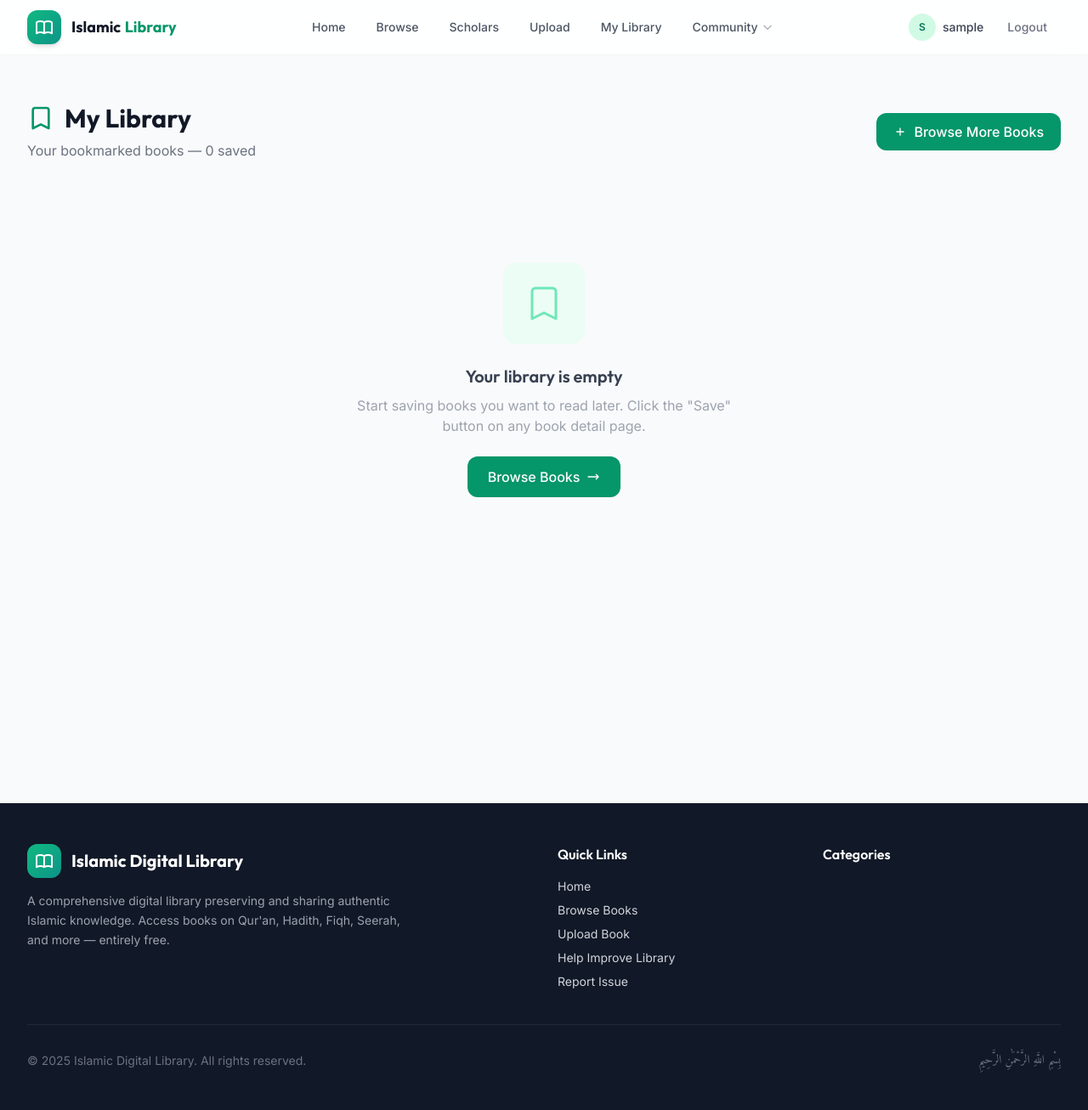
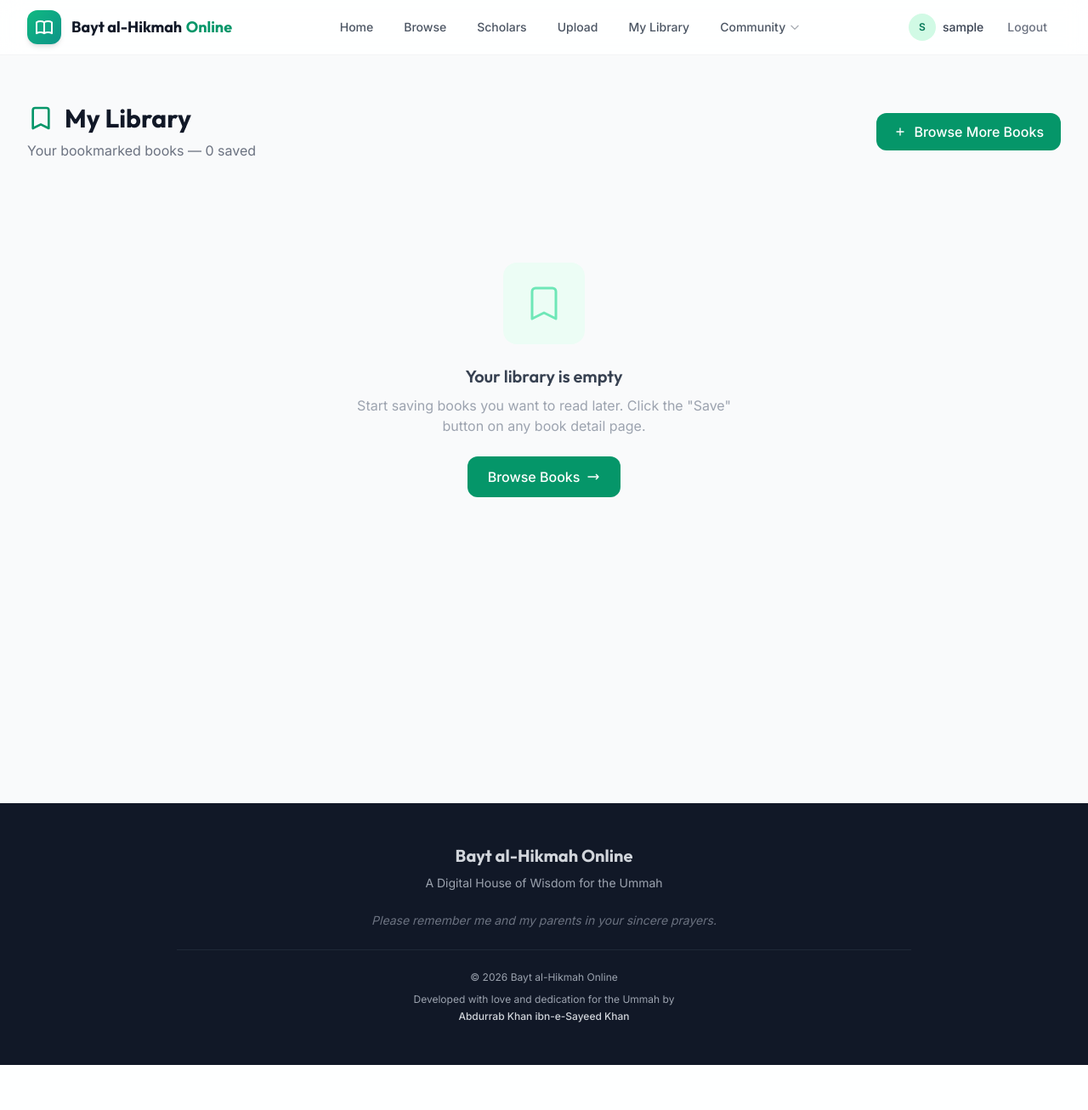
Before and after one commit to AbdurrabKhan198/Digital-Library, a Django app: page /my-library/ in a window 1280 px wide. Shown: the whole page at 85% size. After the commit the page ends 1253 px from the top, so only its background shows below. Run offline with Django 5.2, Linux system fonts and the light colour scheme; the visitor is signed in with stand-in values (Sample User, id 1); data that the repository does not hold is empty; some libraries are stand-ins or nearby versions.

Commit message:
updated name of the library and footer

```diff
--- a/templates/accounts/login.html
+++ b/templates/accounts/login.html
@@ -1,6 +1,6 @@
 {% extends "base.html" %}
 
-{% block title %}Login — Islamic Digital Library{% endblock %}
+{% block title %}Login — Bayt al-Hikmah Online{% endblock %}
 
 {% block content %}
 <div class="min-h-[80vh] flex items-center justify-center px-4 py-12">
--- a/templates/accounts/signup.html
+++ b/templates/accounts/signup.html
@@ -1,6 +1,6 @@
 {% extends "base.html" %}
 
-{% block title %}Sign Up — Islamic Digital Library{% endblock %}
+{% block title %}Sign Up — Bayt al-Hikmah Online{% endblock %}
 
 {% block content %}
 <div class="min-h-[80vh] flex items-center justify-center px-4 py-12">
--- a/templates/admin/library_analytics.html
+++ b/templates/admin/library_analytics.html
@@ -29,7 +29,7 @@
 </style>
 
 <h1 style="font-size: 28px; font-weight: 700; color: #1e293b; margin-bottom: 8px;">📊 Library Analytics</h1>
-<p style="color: #64748b; margin-bottom: 24px;">Overview of your Islamic Digital Library platform.</p>
+<p style="color: #64748b; margin-bottom: 24px;">Overview of your Bayt al-Hikmah Online platform.</p>
 
 <!-- Stats Grid -->
 <div class="analytics-grid">
--- a/templates/base.html
+++ b/templates/base.html
@@ -4,8 +4,8 @@
 <head>
     <meta charset="UTF-8">
     <meta name="viewport" content="width=device-width, initial-scale=1.0">
-    <meta name="description" content="{% block meta_description %}Islamic Digital Library - Access thousands of authentic Islamic books, from Qur'an and Hadith to Fiqh and Seerah.{% endblock %}">
-    <title>{% block title %}Islamic Digital Library{% endblock %}</title>
+    <meta name="description" content="{% block meta_description %}Bayt al-Hikmah Online - Access thousands of authentic Islamic books, from Qur'an and Hadith to Fiqh and Seerah.{% endblock %}">
+    <title>{% block title %}Bayt al-Hikmah Online{% endblock %}</title>
 
     <!-- TailwindCSS CDN -->
     <script src="https://cdn.tailwindcss.com"></script>
@@ -135,8 +135,8 @@
                         </svg>
                     </div>
                     <div class="hidden sm:block">
-                        <span class="font-display font-bold text-lg text-gray-900">Islamic</span>
-                        <span class="font-display font-bold text-lg text-emerald-600"> Library</span>
+                        <span class="font-display font-bold text-lg text-gray-900">Bayt al-Hikmah</span>
+                        <span class="font-display font-bold text-lg text-emerald-600"> Online</span>
                     </div>
                 </a>
 
@@ -245,53 +245,23 @@
     </main>
 
     <!-- ===== FOOTER ===== -->
-    <footer class="bg-gray-900 text-gray-300 mt-20">
-        <div class="max-w-7xl mx-auto px-4 sm:px-6 lg:px-8 py-12">
-            <div class="grid grid-cols-1 md:grid-cols-4 gap-8">
-                <!-- Brand -->
-                <div class="md:col-span-2">
-                    <div class="flex items-center gap-3 mb-4">
-                        <div class="w-10 h-10 bg-gradient-to-br from-emerald-500 to-teal-600 rounded-xl flex items-center justify-center">
-                            <svg class="w-6 h-6 text-white" fill="none" stroke="currentColor" viewBox="0 0 24 24">
-                                <path stroke-linecap="round" stroke-linejoin="round" stroke-width="2" d="M12 6.253v13m0-13C10.832 5.477 9.246 5 7.5 5S4.168 5.477 3 6.253v13C4.168 18.477 5.754 18 7.5 18s3.332.477 4.5 1.253m0-13C13.168 5.477 14.754 5 16.5 5c1.747 0 3.332.477 4.5 1.253v13C19.832 18.477 18.247 18 16.5 18c-1.746 0-3.332.477-4.5 1.253"></path>
-                            </svg>
-                        </div>
-                        <span class="font-display font-bold text-xl text-white">Islamic Digital Library</span>
-                    </div>
-                    <p class="text-gray-400 text-sm leading-relaxed max-w-md">
-                        A comprehensive digital library preserving and sharing authentic Islamic knowledge.
-                        Access books on Qur'an, Hadith, Fiqh, Seerah, and more — entirely free.
-                    </p>
-                </div>
-
-                <!-- Quick Links -->
-                <div>
-                    <h3 class="font-display font-semibold text-white mb-4">Quick Links</h3>
-                    <ul class="space-y-2 text-sm">
-                        <li><a href="{% url 'library:home' %}" class="hover:text-emerald-400 transition-colors">Home</a></li>
-                        <li><a href="{% url 'library:book_list' %}" class="hover:text-emerald-400 transition-colors">Browse Books</a></li>
-                        {% if user.is_authenticated %}
-                        <li><a href="{% url 'library:book_upload' %}" class="hover:text-emerald-400 transition-colors">Upload Book</a></li>
-                        {% endif %}
-                        <li><a href="{% url 'library:feedback' %}" class="hover:text-emerald-400 transition-colors">Help Improve Library</a></li>
-                        <li><a href="{% url 'library:report_issue' %}" class="hover:text-amber-400 transition-colors">Report Issue</a></li>
-                    </ul>
-                </div>
-
-                <!-- Categories -->
-                <div>
-                    <h3 class="font-display font-semibold text-white mb-4">Categories</h3>
-                    <ul class="space-y-2 text-sm">
-                        {% for cat in all_categories|slice:":6" %}
-                        <li><a href="{{ cat.get_absolute_url }}" class="hover:text-emerald-400 transition-colors">{{ cat.name }}</a></li>
-                        {% endfor %}
-                    </ul>
-                </div>
+    <footer class="bg-gray-900 text-gray-400 mt-20 py-12">
+        <div class="max-w-4xl mx-auto px-4 text-center space-y-6">
+            <div class="space-y-2">
+                <h2 class="font-display font-bold text-xl text-gray-300">Bayt al-Hikmah Online</h2>
+                <p class="text-sm">A Digital House of Wisdom for the Ummah</p>
             </div>
 
-            <div class="border-t border-gray-800 mt-10 pt-8 flex flex-col sm:flex-row items-center justify-between gap-4">
-                <p class="text-sm text-gray-500">&copy; 2025 Islamic Digital Library. All rights reserved.</p>
-                <p class="text-sm text-gray-500 font-arabic">بِسْمِ اللَّهِ الرَّحْمَٰنِ الرَّحِيمِ</p>
+            <p class="text-sm italic text-gray-500">
+                Please remember me and my parents in your sincere prayers.
+            </p>
+
+            <div class="pt-6 border-t border-gray-800 space-y-2">
+                <p class="text-xs">&copy; 2026 Bayt al-Hikmah Online</p>
+                <p class="text-xs leading-relaxed">
+                    Developed with love and dedication for the Ummah by<br>
+                    <span class="font-medium text-gray-300">Abdurrab Khan ibn-e-Sayeed Khan</span>
+                </p>
             </div>
         </div>
     </footer>
--- a/templates/blog/article_detail.html
+++ b/templates/blog/article_detail.html
@@ -1,6 +1,6 @@
 {% extends "base.html" %}
 
-{% block title %}{{ article.title }} - Islamic Digital Library{% endblock %}
+{% block title %}{{ article.title }} - Bayt al-Hikmah Online{% endblock %}
 
 {% block content %}
 <article class="bg-white">
--- a/templates/blog/article_list.html
+++ b/templates/blog/article_list.html
@@ -1,6 +1,6 @@
 {% extends "base.html" %}
 
-{% block title %}Scholars & Biographies - Islamic Digital Library{% endblock %}
+{% block title %}Scholars & Biographies - Bayt al-Hikmah Online{% endblock %}
 
 {% block content %}
 <!-- Hero Section -->
--- a/templates/library/book_detail.html
+++ b/templates/library/book_detail.html
@@ -1,6 +1,6 @@
 {% extends "base.html" %}
 
-{% block title %}{{ book.title }} — Islamic Digital Library{% endblock %}
+{% block title %}{{ book.title }} — Bayt al-Hikmah Online{% endblock %}
 {% block meta_description %}Read and download "{{ book.title }}" by {{ book.scholar.name }}. Category: {{ book.category.name }}. Available in {{ book.language.name }}.{% endblock %}
 
 {% block content %}
--- a/templates/library/book_list.html
+++ b/templates/library/book_list.html
@@ -1,6 +1,6 @@
 {% extends "base.html" %}
 
-{% block title %}Browse Books — Islamic Digital Library{% endblock %}
+{% block title %}Browse Books — Bayt al-Hikmah Online{% endblock %}
 {% block meta_description %}Browse and discover authentic Islamic books across categories like Qur'an, Hadith, Fiqh, Astronomy, Medicine, and more.{% endblock %}
 
 {% block content %}
--- a/templates/library/book_upload.html
+++ b/templates/library/book_upload.html
@@ -1,6 +1,6 @@
 {% extends "base.html" %}
 
-{% block title %}Upload Book — Islamic Digital Library{% endblock %}
+{% block title %}Upload Book — Bayt al-Hikmah Online{% endblock %}
 
 {% block content %}
 <div class="max-w-3xl mx-auto px-4 sm:px-6 lg:px-8 py-10 lg:py-16">
--- a/templates/library/category_detail.html
+++ b/templates/library/category_detail.html
@@ -1,7 +1,7 @@
 {% extends "base.html" %}
 
-{% block title %}{{ category.name }} — Islamic Digital Library{% endblock %}
-{% block meta_description %}Browse {{ category.name }} books in the Islamic Digital Library. {{ category.description|truncatewords:20 }}{% endblock %}
+{% block title %}{{ category.name }} — Bayt al-Hikmah Online{% endblock %}
+{% block meta_description %}Browse {{ category.name }} books in the Bayt al-Hikmah Online. {{ category.description|truncatewords:20 }}{% endblock %}
 
 {% block content %}
 <!-- Category Header -->
--- a/templates/library/feedback.html
+++ b/templates/library/feedback.html
@@ -1,7 +1,7 @@
 {% extends "base.html" %}
 
-{% block title %}Help Improve This Library — Islamic Digital Library{% endblock %}
-{% block meta_description %}Share your suggestions to help improve the Islamic Digital Library. Suggest new features, categories, languages, or improvements.{% endblock %}
+{% block title %}Help Improve This Library — Bayt al-Hikmah Online{% endblock %}
+{% block meta_description %}Share your suggestions to help improve the Bayt al-Hikmah Online. Suggest new features, categories, languages, or improvements.{% endblock %}
 
 {% block content %}
 <div class="max-w-2xl mx-auto px-4 sm:px-6 lg:px-8 py-10 lg:py-16">
--- a/templates/library/home.html
+++ b/templates/library/home.html
@@ -1,6 +1,6 @@
 {% extends "base.html" %}
 
-{% block title %}Islamic Digital Library — Your Gateway to Islamic Knowledge{% endblock %}
+{% block title %}Bayt al-Hikmah Online — Your Gateway to Islamic Knowledge{% endblock %}
 
 {% block content %}
 <!-- ===== HERO SECTION ===== -->
--- a/templates/library/my_library.html
+++ b/templates/library/my_library.html
@@ -1,7 +1,7 @@
 {% extends "base.html" %}
 
-{% block title %}My Library — Islamic Digital Library{% endblock %}
-{% block meta_description %}Your saved books in the Islamic Digital Library.{% endblock %}
+{% block title %}My Library — Bayt al-Hikmah Online{% endblock %}
+{% block meta_description %}Your saved books in the Bayt al-Hikmah Online.{% endblock %}
 
 {% block content %}
 <div class="max-w-7xl mx-auto px-4 sm:px-6 lg:px-8 py-10 lg:py-14">
--- a/templates/library/read_online.html
+++ b/templates/library/read_online.html
@@ -1,6 +1,6 @@
 {% extends "base.html" %}
 
-{% block title %}Read: {{ book.title }} — Islamic Digital Library{% endblock %}
+{% block title %}Read: {{ book.title }} — Bayt al-Hikmah Online{% endblock %}
 
 {% block content %}
 <div class="bg-gray-900 min-h-screen">
--- a/templates/library/report_issue.html
+++ b/templates/library/report_issue.html
@@ -1,7 +1,7 @@
 {% extends "base.html" %}
 
-{% block title %}Report Issue — Islamic Digital Library{% endblock %}
-{% block meta_description %}Report a problem with the Islamic Digital Library — wrong PDFs, duplicates, broken downloads, or copyright concerns.{% endblock %}
+{% block title %}Report Issue — Bayt al-Hikmah Online{% endblock %}
+{% block meta_description %}Report a problem with the Bayt al-Hikmah Online — wrong PDFs, duplicates, broken downloads, or copyright concerns.{% endblock %}
 
 {% block content %}
 <div class="max-w-2xl mx-auto px-4 sm:px-6 lg:px-8 py-10 lg:py-16">
--- a/templates/library/scholar_detail.html
+++ b/templates/library/scholar_detail.html
@@ -1,7 +1,7 @@
 {% extends "base.html" %}
 
-{% block title %}{{ scholar.name }} — Islamic Digital Library{% endblock %}
-{% block meta_description %}Books by {{ scholar.name }} in the Islamic Digital Library. {{ scholar.bio|truncatewords:20 }}{% endblock %}
+{% block title %}{{ scholar.name }} — Bayt al-Hikmah Online{% endblock %}
+{% block meta_description %}Books by {{ scholar.name }} in the Bayt al-Hikmah Online. {{ scholar.bio|truncatewords:20 }}{% endblock %}
 
 {% block content %}
 <!-- Scholar Profile Header -->
--- a/templates/library/search_results.html
+++ b/templates/library/search_results.html
@@ -1,6 +1,6 @@
 {% extends "base.html" %}
 
-{% block title %}Search: "{{ current_query }}" — Islamic Digital Library{% endblock %}
+{% block title %}Search: "{{ current_query }}" — Bayt al-Hikmah Online{% endblock %}
 
 {% block content %}
 <!-- Search Header -->
--- a/templates/library/upload_guidelines.html
+++ b/templates/library/upload_guidelines.html
@@ -1,7 +1,7 @@
 {% extends "base.html" %}
 
-{% block title %}Upload Guidelines — Islamic Digital Library{% endblock %}
-{% block meta_description %}Guidelines for uploading books to the Islamic Digital Library. Learn about allowed formats, file sizes, copyright rules, and quality standards.{% endblock %}
+{% block title %}Upload Guidelines — Bayt al-Hikmah Online{% endblock %}
+{% block meta_description %}Guidelines for uploading books to the Bayt al-Hikmah Online. Learn about allowed formats, file sizes, copyright rules, and quality standards.{% endblock %}
 
 {% block content %}
 <div class="max-w-4xl mx-auto px-4 sm:px-6 lg:px-8 py-10 lg:py-16">
--- a/templates/library/upload_success.html
+++ b/templates/library/upload_success.html
@@ -1,6 +1,6 @@
 {% extends "base.html" %}
 
-{% block title %}Upload Successful — Islamic Digital Library{% endblock %}
+{% block title %}Upload Successful — Bayt al-Hikmah Online{% endblock %}
 
 {% block content %}
 <div class="max-w-lg mx-auto px-4 sm:px-6 lg:px-8 py-20 text-center">
```
Also changed, not shown: replace.py (added, +17 -0 lines).
